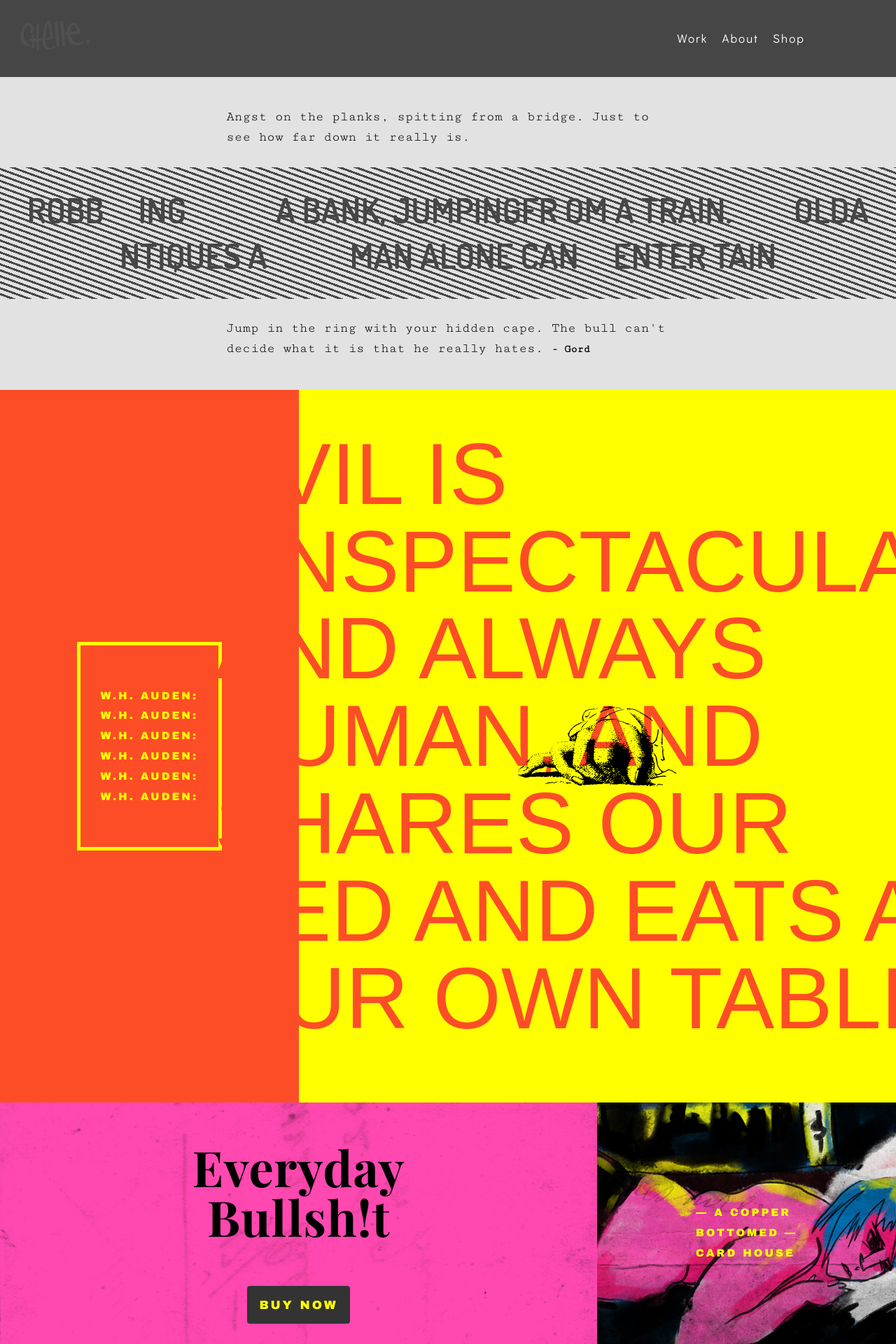
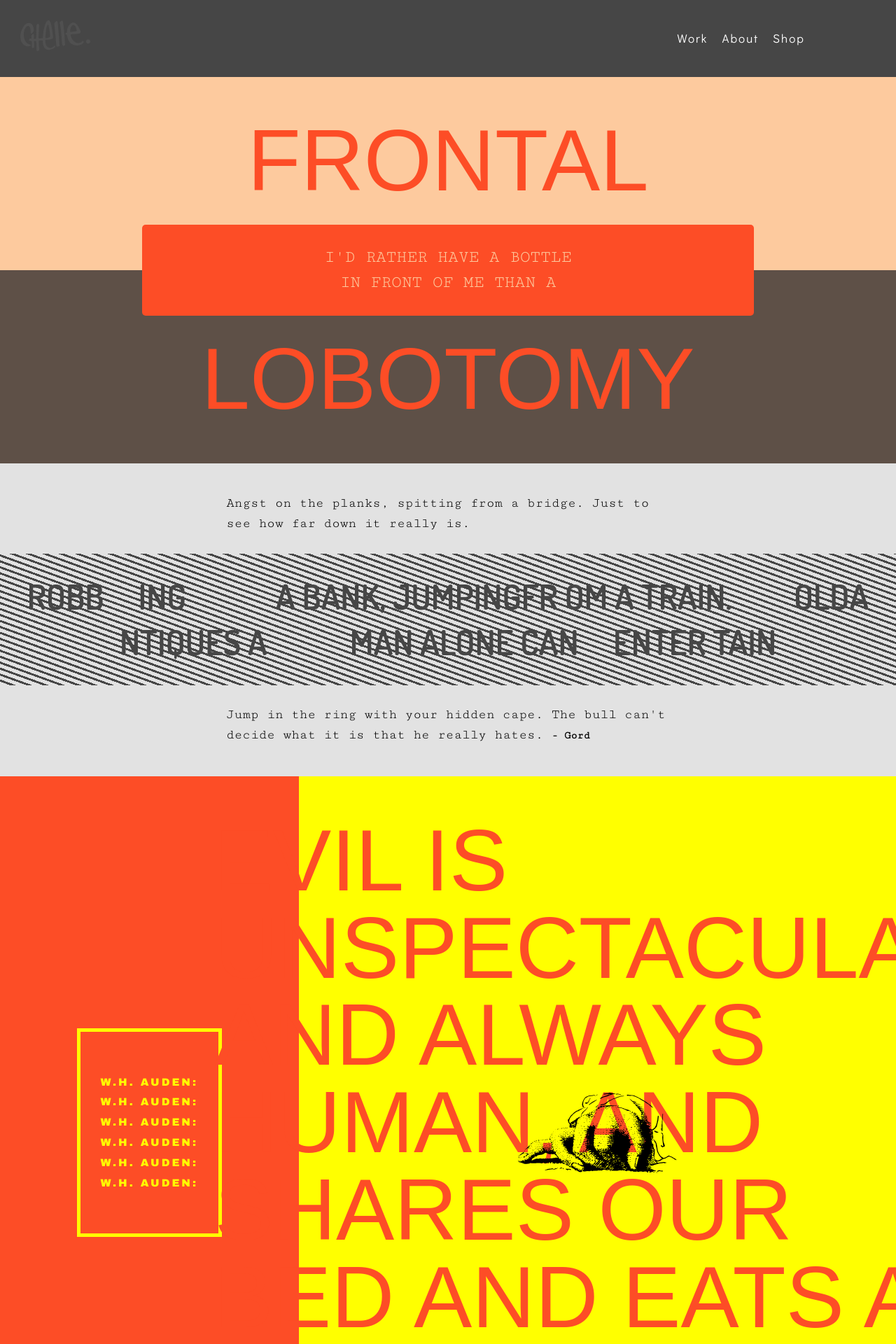
Before and after one commit to hellachella/portfolio-main, a Jekyll site: the page built from test.html, in a window 1280 px wide. Shown: the top 1920 px of the page at 70% size. Built offline with Jekyll 4.4.1, drawn with Linux system fonts in a browser that asks for light colours; nearby versions of some CDN libraries; some web fonts are replaced; comment, search, counter and statistics services are not loaded; some of the changed text lies outside the part shown.

Commit message:
New sections

```diff
--- a/_includes/story-1.html
+++ b/_includes/story-1.html
@@ -1,23 +1,26 @@
+<div class="bag grid center-content grid-stretch gutter">
+  <div class="island-2 text-upper text-center font-5 text-white text-right unit xs-1 s-1 m-1 l-1">
+
+    <p class="text-red push"> frontal </p>
+    <p class="max-length font-7 giga red pad-t pad-b push corner-r">I'd rather have a bottle<br> in front of me than a</p>
+    <p class="text-red push-0"> lobotomy </p>
+  </div>
+
+</div>
 <div class="grid grid-stretch gutter">
 
   <div class="dosis font-7 center-content gutter pad-t-1-2 unit xs-1 s-1 m-1 l-1">
     <p class="push-0 island max-length"> Angst on the planks, spitting from a bridge. Just to see how far down it really is.</p>
   </div>
   <div class="dosis lines text-center center-content unit xs-1 s-1 m-1 l-1">
-    <p class="pad-t-2 push-0 island nina font-6 text-upper">Robb &nbsp; &nbsp; ing &nbsp; &nbsp; &nbsp; &nbsp; &nbsp; &nbsp; a bank, jumpingfr om a train.
-     &nbsp; &nbsp; &nbsp; &nbsp; Olda ntiques a &nbsp; &nbsp; &nbsp; &nbsp; &nbsp; &nbsp;man alone can  &nbsp; &nbsp; enter tain
+    <p class="pad-t-2 push-0 island nina font-6 text-upper">Robb &nbsp; &nbsp; ing &nbsp; &nbsp; &nbsp; &nbsp; &nbsp; &nbsp; a bank, jumpingfr om a train. &nbsp; &nbsp; &nbsp; &nbsp; Olda ntiques a &nbsp; &nbsp; &nbsp; &nbsp; &nbsp; &nbsp;man alone can &nbsp; &nbsp; enter tain
     </p>
   </div>
 
   <div class="dosis font-7 center-content gutter unit xs-1 s-1 m-1 l-1 pad-b-1-2">
-    <p class="push-0 island max-length">Jump in the ring with your hidden cape.
-    The bull can't decide what it is that he really hates. <span class="micro bold">- Gord</span></p>
+    <p class="push-0 island max-length">Jump in the ring with your hidden cape. The bull can't decide what it is that he really hates. <span class="micro bold">- Gord</span></p>
   </div>
-
-
-
 </div>
-
 <div class="grid grid-stretch">
 
   <div class="sixcaps  unit red center-content island-2 xs-1 m-1-3 l-1-3">
@@ -46,7 +49,7 @@
   </div>
 
   <div class="pink center-content bullshit-img line-height-xs unit xs-1 s-1 m-1-2 l-1-3">
-    <p class="font-4 text-upper island pad-t pad-b micro not-bold island-1-2 push-0">— A copper<br> bottomed —<br>card house </p>
+    <p class="font-4 text-upper island pad-t pad-b micro not-bold push-0">— A copper<br> bottomed —<br>card house </p>
   </div>
 
 </div>
--- a/css/main-2.css
+++ b/css/main-2.css
@@ -92,6 +92,17 @@ font-family: 'IM Fell French Canon', serif;
 .border-blk {
   border: 5px solid yellow;
 }
+
+.bag {
+background-image: linear-gradient(to bottom, #dba234 0%, #dba234 50%, #D9D1C7 50%, #D9D1C7 100%);
+background-image: linear-gradient(to bottom, #fdca9e 0%, #fdca9e 50%, #5e5047 50%, #5e5047 100%);
+}
+
+.corner-r {
+  border-radius: 5px;
+  color: #fdca9e
+}
+
 
 .multiply {
   mix-blend-mode: multiply;
--- a/test.html
+++ b/test.html
@@ -10,6 +10,4 @@ meta: The test meta page
 {% include birds.html %}
 
 
-
-{% include birds.html %}
 </div>
```
